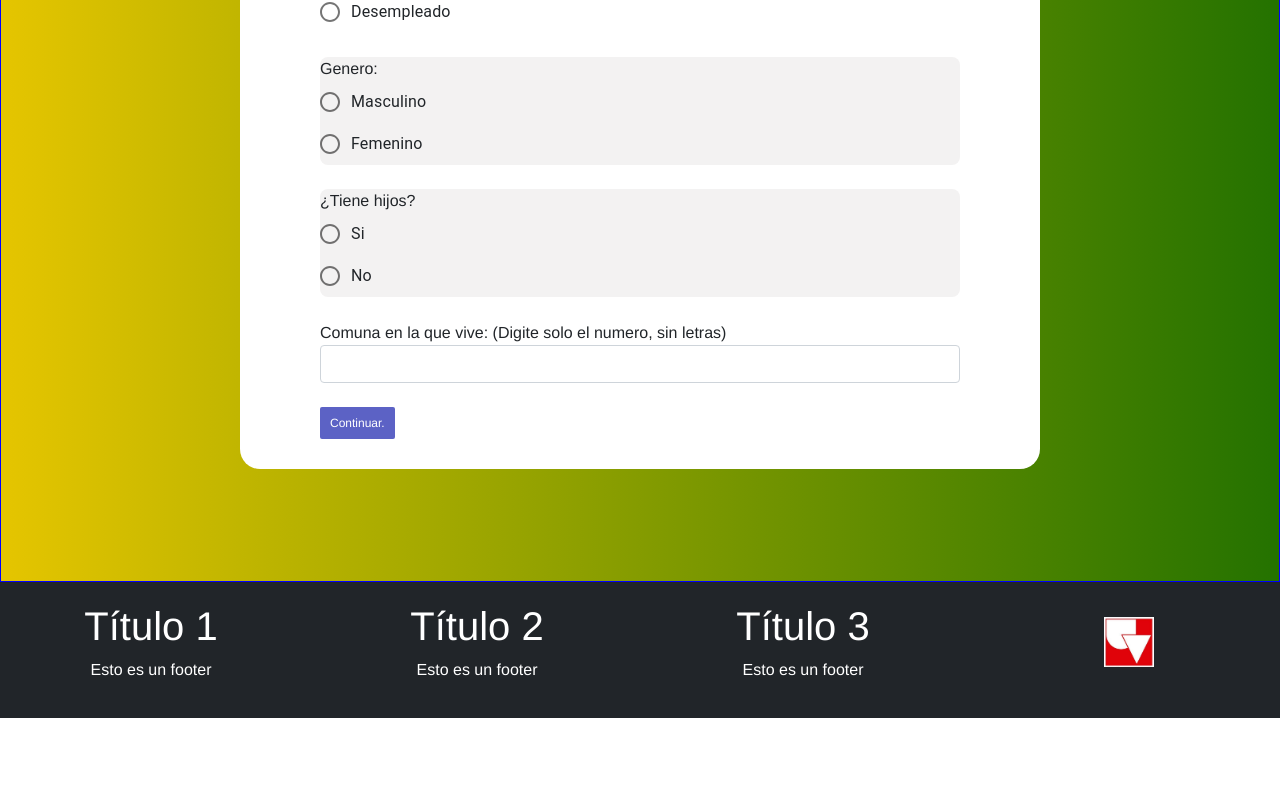
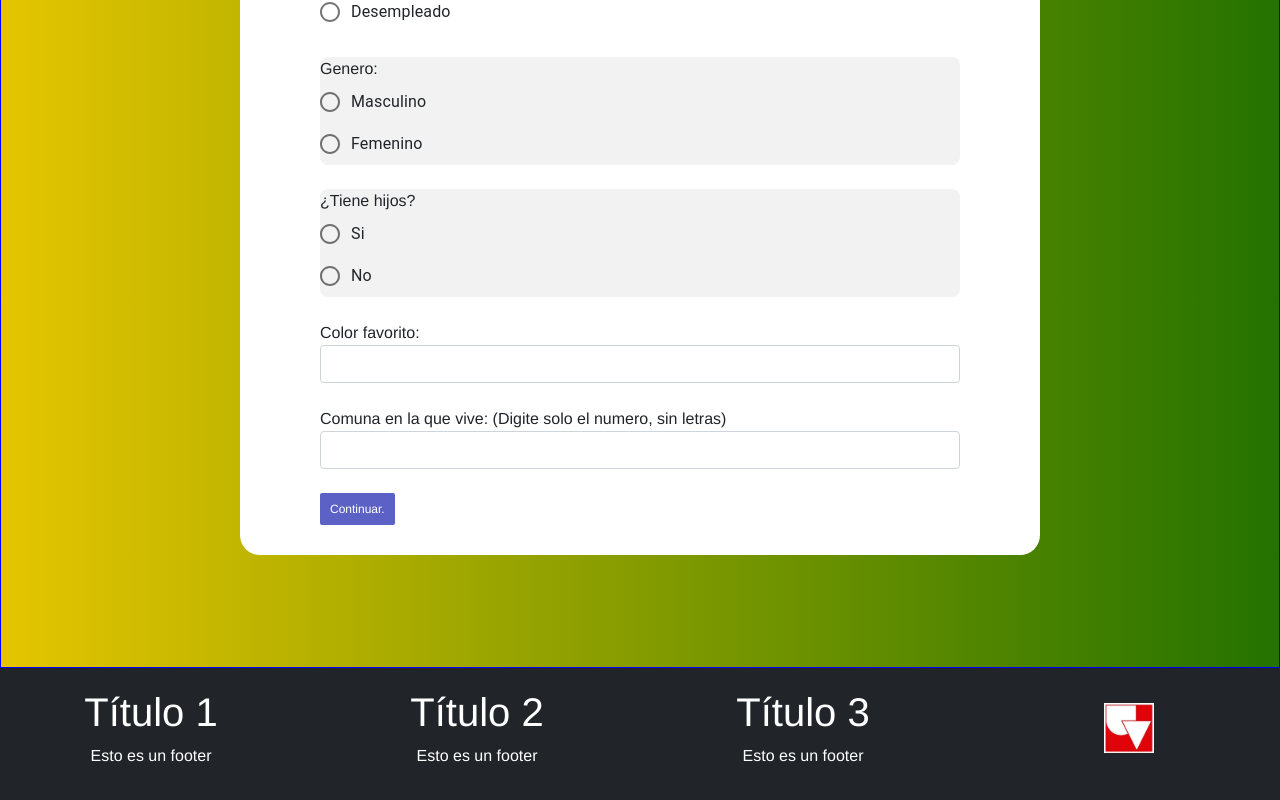
Before and after one commit to JuanCamilo-R/ProyectoBD, a React (Create React App) app in the folder cliente/: page /form in a window 1280 px wide. Shown: the part 715-1515 px from the top of the page. Before the commit the page ends 1433 px from the top, so only its background shows below. Built offline with nearby package versions, Linux system fonts and the light colour scheme.

Commit message:
Se agregó color y estamos jodidos con el CheckBox

```diff
--- a/cliente/src/components/FirstPart.js
+++ b/cliente/src/components/FirstPart.js
@@ -85,6 +85,15 @@ export class FirstPart extends Component {
                     </div>
                 </div>
                 <br/>
+
+                <div className = "form-group">
+                    <label htmlFor="Color">
+                        Color favorito:
+                    </label>
+                    <input type = "text" className = "form-control" name = "color" onChange = {inputChange('color')} value = {values.color}/>
+                </div>
+                <br />
+
                 <div className = "form-group">
                     <label htmlFor="comuna">
                         Comuna en la que vive: (Digite solo el numero, sin letras)
--- a/cliente/src/components/Forms.js
+++ b/cliente/src/components/Forms.js
@@ -68,6 +68,7 @@ class Forms extends React.Component {
 
 
     inputChangeArray = category => event => {
+
         const target = event.target;
         var value = target.value;
 
```
